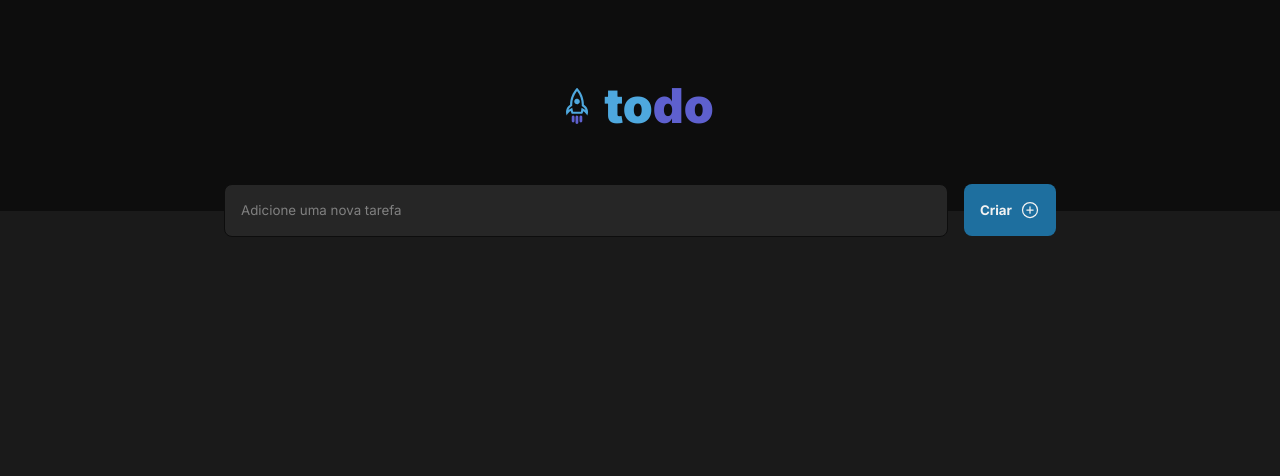
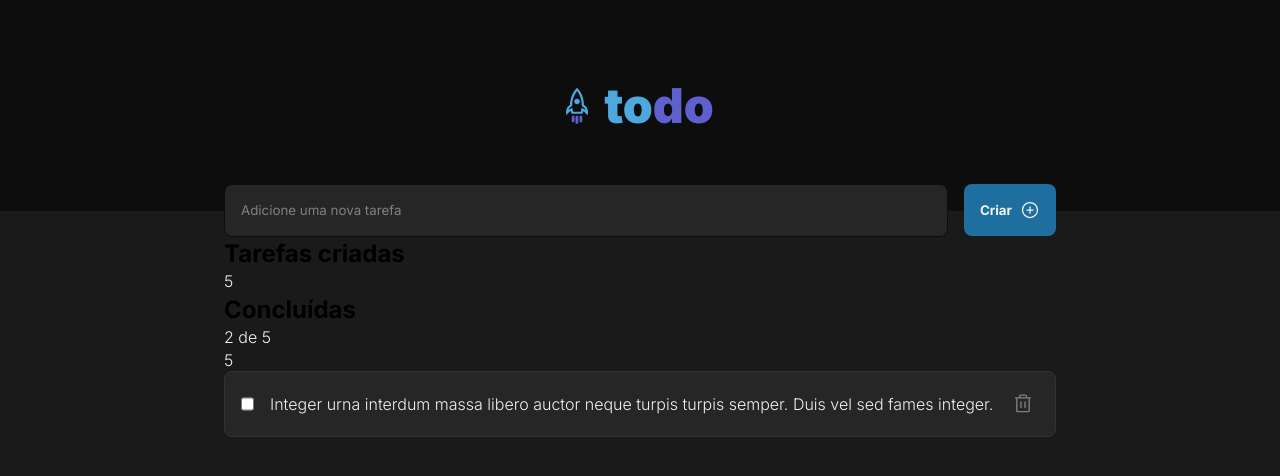
Before and after one commit to igorhnq/desafio-todo-rocketseat, a React (Vite) app: page / in a window 1280 px wide. Shown: the top 476 px of the page. Built offline with nearby package versions, Linux system fonts and the light colour scheme.

Commit message:
refactor: import Task component

```diff
--- a/src/App.jsx
+++ b/src/App.jsx
@@ -4,6 +4,7 @@ import { Input } from './components/Input'
 import styles from './App.module.css'
 
 import './global.css'
+import { Task } from './components/Task'
 
 export function App() {
     return (
@@ -11,6 +12,19 @@ export function App() {
             <Header />
             <div className={styles.wrapper}>
                 <Input />
+                <div className={styles.header}>
+                    <div>
+                        <h2>Tarefas criadas</h2>
+                        <p>5</p>
+                    </div>
+
+                    <div>
+                        <h2>Concluídas</h2>
+                        <p>2 de 5</p>
+                        <p>5</p>
+                    </div>
+                </div>
+                <Task />
             </div>
         </div>
     )
```
